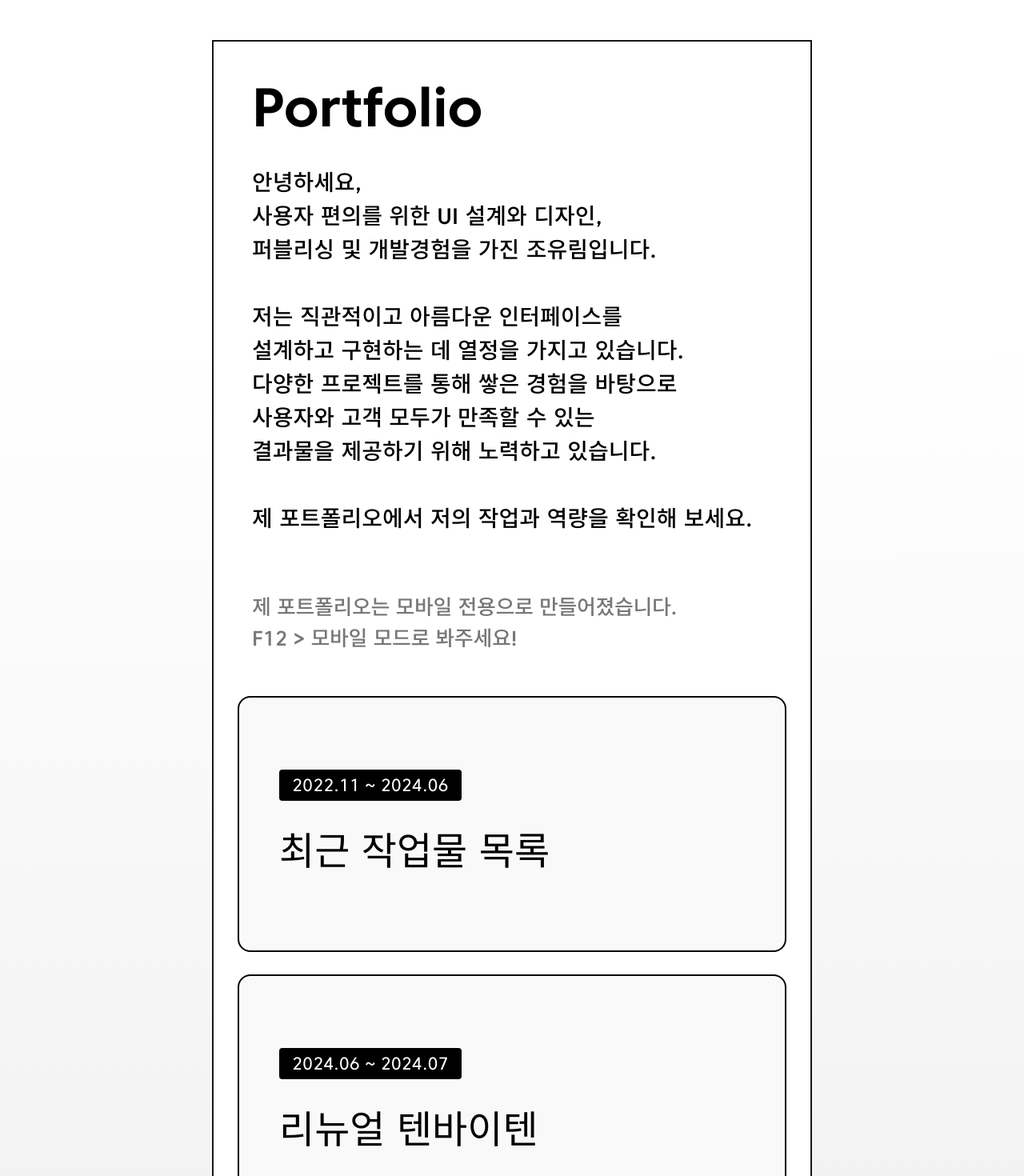
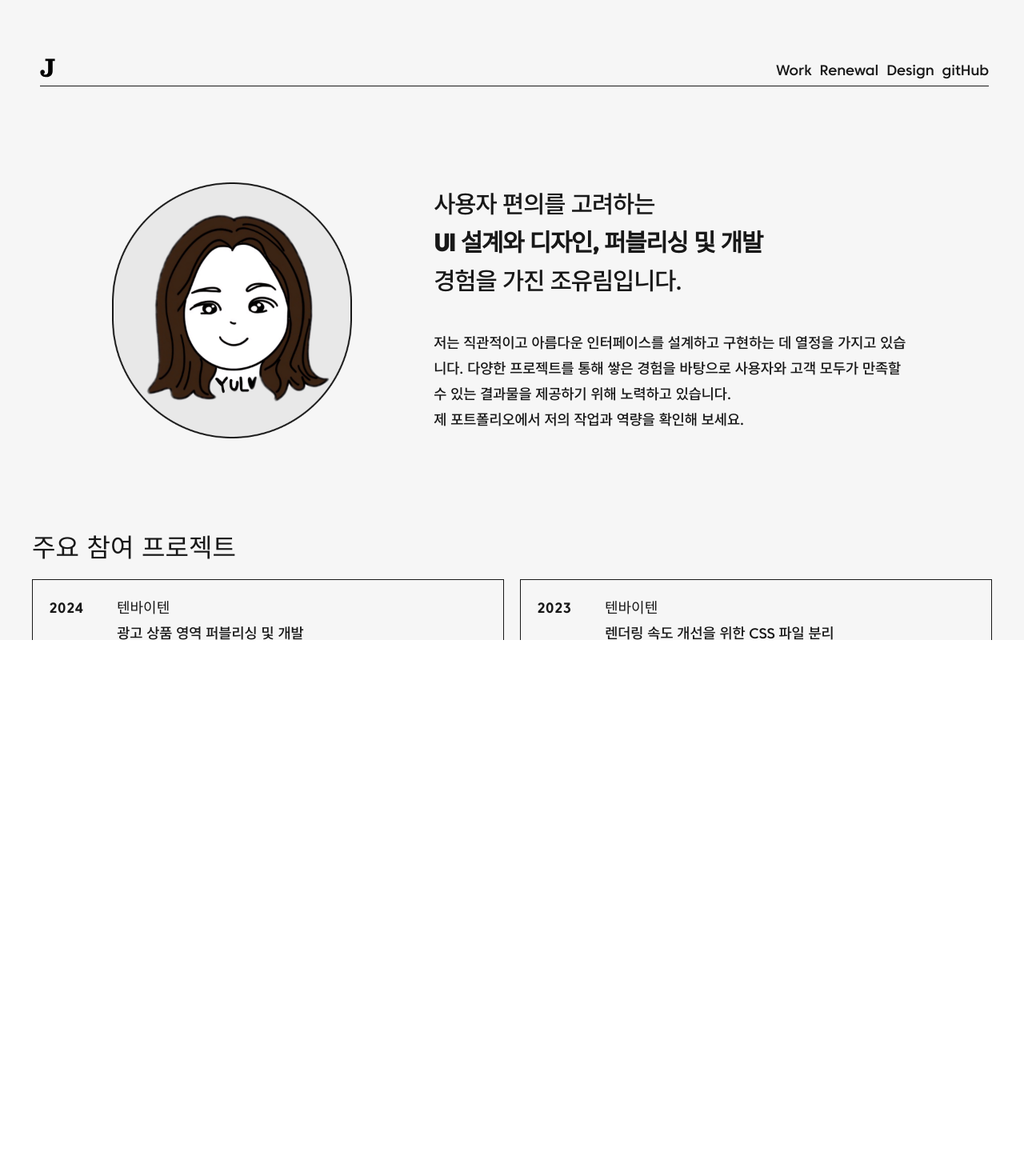
Before and after one commit to joyurim/warehouse, a Vue app: page / in a window 1280 px wide. Shown: the top 1470 px of the page at 80% size. After the commit the page ends 800 px from the top, so only its background shows below. Built offline with nearby package versions, Linux system fonts and the light colour scheme.

Commit message:
main layout 변경

```diff
--- a/src/App.vue
+++ b/src/App.vue
@@ -1,22 +1,30 @@
 <template>
-  <main :class="{'web': isWebLayout}" class="mainContainer">
     <router-view />
-  </main>
 </template>
 
 <script setup>
 import { ref, onMounted, onBeforeUnmount } from 'vue';
-const isWebLayout = ref(false);
+const isWebLayout = ref(window.innerWidth >= 750);
+
 const checkIfWeb = () => {
   isWebLayout.value = window.innerWidth >= 750;
+  const appDiv = document.getElementById('app');
+
+  if (isWebLayout.value) {
+    appDiv.classList.add('webLayout');
+  } else {
+    appDiv.classList.remove('webLayout');
+  }
 };
+
 onMounted(() => {
+  window.addEventListener('resize', checkIfWeb);
   checkIfWeb();
-  window.addEventListener('resize', checkIfWeb);
 });
 onBeforeUnmount(() => {
   window.removeEventListener('resize', checkIfWeb);
 });
+
 </script>
 
 <style lang="scss">
--- a/src/styles/common.scss
+++ b/src/styles/common.scss
@@ -149,21 +149,7 @@ input[type = 'text'] {
     overflow-x: hidden;
     width: 100%;
     height: 100%;
-    background: white;
-  }
-}
-.mainContainer {
-  min-width: 375px;
-  max-width: 750px;
-  width: 100%;
-  height: 100%;
-  background: linear-gradient(179.76deg, rgba(0, 0, 0, 0) 21.59%, rgba(162, 162, 162, 0.2) 99.79%), #FFFFFF;
-}
-
-.web {
-  &.mainContainer {
-    padding: 50px 0;
-    max-width: inherit;
+    background: #F6F6F6;
   }
 }
 
--- /dev/null
+++ b/src/styles/home/mainHome.scss
@@ -0,0 +1,182 @@
+
+.profile {
+  display: flex;
+  flex-direction: column;
+  height: 100svh;
+  overflow: hidden;
+  &__header {
+    display: flex;
+    align-items: end;
+    justify-content: space-between;
+    margin: pxToVw(18) pxToVw(16) 0;
+    border-bottom: 1px solid $grey80;
+    .logo {
+      display: flex;
+      flex-direction: column;
+      align-items: center;
+      justify-content: center;
+      width: pxToVw(17);
+      height: pxToVw(37);
+    }
+    .menu {
+      padding-bottom: pxToVw(5);
+      &__container {
+        display: flex;
+        align-items: center;
+        gap: 0 pxToVw(15);
+        a {
+          @include font(14, 20, $weight-500);
+          letter-spacing: -0.1px;
+        }
+      }
+    }
+  }
+  &__content {
+    flex: 1;
+    position: relative;
+    overflow-y: auto;
+    padding: pxToVw(190) pxToVw(28) pxToVw(92);
+  }
+  .profileIntro {
+    margin-bottom: pxToVw(50);
+    &__photo {
+      position: absolute;
+      top: pxToVw(40);
+      right: pxToVw(30);
+      width: pxToVw(134);
+      height: pxToVw(143);
+    }
+    &__text {
+      h2 {
+        margin-bottom: pxToVw(20);
+        @include font(22, 38, $weight-500);
+        letter-spacing: -0.05em;
+        > strong {
+          font-size: inherit;
+          font-family: $weight-700;
+        }
+      }
+      p {
+        font: pxToVw(14) / pxToVw(24) $weight-500;
+        letter-spacing: - pxToVw(0.5);
+      }
+    }
+  }
+  .history {
+    > h3 {
+      margin-bottom: pxToVw(24);
+      @include font(22, 28, $weight-700);
+    }
+    &__container {
+      display: flex;
+      flex-direction: column;
+      gap: pxToVw(36) 0;
+      dl {
+        display: flex;
+        align-items: flex-start;
+        dt {
+          width: pxToVw(34);
+          margin-right: pxToVw(34);
+          @include font(14, 24, $weight-700);
+          text-align: center;
+        }
+        dd{
+          flex: 1;
+          h4 {
+            @include font(14, 24, $weight-700);
+          }
+          p {
+            @include font(14, 20, $weight-500);
+            letter-spacing: - pxToVw(0.5);
+          }
+        }
+      }
+    }
+  }
+}
+.webLayout {
+  .profile {
+    max-width: 1200px;
+    margin: 0 auto;
+    &__header {
+      margin: 70px 4px 0 10px;
+      .logo {
+        width: 19px;
+        height: 37px;
+        padding-bottom: 7px;
+      }
+      .menu {
+        padding-bottom: 5px;
+        &__container {
+          gap: 0 10px;
+          a {
+            font: 18px / 26px $weight-500;
+            &:hover {
+              color: $ten;
+            }
+          }
+        }
+      }
+    }
+    &__content {
+      padding: 120px 0 94px;
+    }
+    .profileIntro  {
+      display: flex;
+      align-items: center;
+      justify-content: center;
+      margin-bottom: 120px;
+      &__photo {
+        position: inherit;
+        width: 300px;
+        height: 320px;
+        margin-right: 102px;
+      }
+      &__text {
+        h2 {
+          width: 411px;
+          margin-bottom: 36px;
+          font: 30px / 48px $weight-500;
+          > strong {
+            font-size: inherit;
+            font-family: $weight-700;
+          }
+        }
+        p {
+          width: 598px;
+          font: 18px / 32px $weight-500;
+          letter-spacing: -0.5px;
+        }
+      }
+    }
+    .history {
+      > h3 {
+        margin-bottom: 16px;
+        font: 32px / 1.25 $weight-700;
+      }
+      &__container {
+        display: grid;
+        grid-template-columns: repeat(2, 1fr);
+        gap: 20px;
+        dl {
+          padding: 20px;
+          border: 1px solid $grey80;
+          dt {
+            width: 40px;
+            margin-right: 45px;
+            font: 18px / 32px $weight-700;
+          }
+          dd{
+            h4 {
+              font: 18px / 32px $weight-700;
+            }
+            p {
+              font: 18px / 32px $weight-500;
+              letter-spacing: -0.5px;
+            }
+          }
+        }
+      }
+    }
+  }
+}
--- a/src/views/MainHome.vue
+++ b/src/views/MainHome.vue
@@ -1,41 +1,61 @@
 <template>
-  <div class="main-intro">
-    <div class="main-intro__text">
-      <h1>Portfolio</h1>
-      <p>
-        안녕하세요,<br/>
-        사용자 편의를 위한 UI 설계와 디자인,<br/>
-        퍼블리싱 및 개발경험을 가진 조유림입니다.<br/><br/>
-        저는 직관적이고 아름다운 인터페이스를<br/>
-        설계하고 구현하는 데 열정을 가지고 있습니다.<br/>
-        다양한 프로젝트를 통해 쌓은 경험을 바탕으로<br/>
-        사용자와 고객 모두가 만족할 수 있는<br/>
-        결과물을 제공하기 위해 노력하고 있습니다.<br/><br/>
-        제 포트폴리오에서 저의 작업과 역량을 확인해 보세요.
-      </p>
-      <p class="main-intro__text--noti">
-        제 포트폴리오는 모바일 전용으로 만들어졌습니다.<br/>
-        F12 > 모바일 모드로 봐주세요!
-      </p>
-    </div>
+  <main class="profile">
+    <header class="profile__header">
+      <h1>
+        <router-link to="/" class="logo">
+          <img src="@/assets/common/logo.svg" alt="홈으로 가기">
+        </router-link>
+      </h1>
       <nav class="menu">
         <ul class="menu__container">
           <li v-for="nav in menuList" :key="nav.name">
             <template v-if="nav.type === 'inPage'">
               <router-link :to="nav.link">
-              <div v-if="nav.date" class="date">{{nav.date}}</div>
-              <div class="title">{{nav.name}}</div>
+                {{nav.name}}
               </router-link>
             </template>
             <template v-if="nav.type === 'outPage'">
               <a :href="nav.link" target="_blank">
-              <div class="title">{{nav.name}}</div>
+                {{nav.name}}
               </a>
             </template>
           </li>
         </ul>
       </nav>
+    </header>
+    <section class="profile__content">
+      <div class="profileIntro">
+        <figure class="profileIntro__photo">
+          <img src="@/assets/common/profile-me.png" alt="프로필 사진">
+        </figure>
+        <div class="profileIntro__text">
+          <h2>
+            사용자 편의를 고려하는<br/>
+            <strong>UI 설계와 디자인, 퍼블리싱 및 개발</strong><br/>
+            경험을 가진 조유림입니다.
+          </h2>
+          <p>
+            저는 직관적이고 아름다운 인터페이스를 설계하고 구현하는 데 열정을 가지고 있습니다.
+            다양한 프로젝트를 통해 쌓은 경험을 바탕으로 사용자와 고객 모두가 만족할 수 있는
+            결과물을 제공하기 위해 노력하고 있습니다.<br/>
+            제 포트폴리오에서 저의 작업과 역량을 확인해 보세요.
+          </p>
         </div>
+      </div>
+      <div class="history">
+        <h3>주요 참여 프로젝트</h3>
+        <div class="history__container">
+          <dl v-for="(history, index) in historyList" :key="`historyIdx-`+index">
+            <dt>{{ history.year }}</dt>
+            <dd>
+              <h4>{{ history.company }}</h4>
+              <p v-html="history.project" />
+            </dd>
+          </dl>
+        </div>
+      </div>
+    </section>
+  </main>
 </template>
 
 <script >
@@ -46,29 +66,35 @@ export default defineComponent({
     return {
       menuList: [
         {
-          date: '2022.11 ~ 2024.06',
-          name: '최근 작업물 목록',
+          name: 'Work',
           link: '/work',
           type: 'inPage'
         },
         {
-          date: '2024.06 ~ 2024.07',
-          name: '리뉴얼 텐바이텐',
+          name: 'Renewal',
           link: '/10x10',
           type: 'inPage'
         },
         {
-          date: '',
-          name: '디자인',
+          name: 'Design',
           link: '/web-design',
           type: 'inPage'
         },
         {
-          date: '',
           name: 'gitHub',
           link: 'https://github.com/joyurim/warehouse',
           type: 'outPage'
         },
+      ],
+      historyList: [
+        { year: '2024', company: '텐바이텐', project: '광고 상품 영역 퍼블리싱 및 개발<br/>광고 상품 연결 추천 퍼블리싱 및 개발<br/>Admin 광고 예산 설정 퍼블리싱 및 개발' },
+        { year: '2023', company: '텐바이텐', project: '렌더링 속도 개선을 위한 CSS 파일 분리<br/>페이지별 UI/UX 디자인 고도화<br/>react, style component 기반 사이트 리뉴얼 정기 이벤트 작업' },
+        { year: '2022', company: '애버커스', project: 'LG U+ 데이터레이크 구축 - 가명처리<br/>LG AI 스마트 레이더 지원<br/>LG AI Engine Gateway<br/>LG U+ 로봇 관제/관리 플랫폼 고도화' },
+        { year: '2021', company: '애버커스', project: 'LG U+ 데이터레이크 구축 - 분석과제<br/>LG U+ O2O 매장 마이크로 사이트 모바일<br/>서울특별시 스마트 컨트렉트 플랫폼 - 관리자<br/>Abacus CallFlow 고도화<br/>LG AI 스마트 레이더 지원<br/>LG U+ 로봇 관제/관리 시스템 구축<br/>LG U+ 데이터마켓 플레이스 고도화' },
+        { year: '2020', company: '애버커스', project: 'LG CNS Homin 플랫폼 구축<br/>LG U+ O2O 매장 마이크로 사이트 구축<br/>LG U+ 콘텐츠 관리 효율화 프로젝트<br/>Abacus Dev Tools 사이트 구축<br/>LG U+ 데이터마켓 플레이스 구축' },
+        { year: '2019', company: '애버커스', project: '금호 석유 화학 HR 사이트 고도화<br/>LG 화학 외국환 신고관리 시스템 구축<br/>현대중공업 UI Framework' },
+        { year: '2015 ~ 2018', company: '테스트굿', project: '홈페이지 고도화 디자인 및 퍼블리싱<br/>운영업무 전반 및 정기 이벤트<br/>아로니아 오리지날 브랜드 사이트 기획 및 디자인, 퍼블리싱<br/>청라 지역포털 모바일 디자인 및 퍼블리싱<br/>캄보디아 리워드어플 메인 디자인 및 퍼블리싱<br/>캄보디아 개발자 대상 기본 퍼블리싱 교육' },
+        { year: '2011 ~ 2015', company: '투두쇼핑', project: '투두쇼핑 정기 이벤트 디자인<br/>온라인 미용 아카데미 강의 페이지 디자인'}
       ]
     }
   },
@@ -76,128 +102,5 @@ export default defineComponent({
 </script>
 
 <style scoped lang="scss">
-.main-intro {
-  &__text {
-    padding: pxToVw(45) pxToVw(24);
-    > h1 {
-      margin-bottom: pxToVw(16);
-      color: black;
-      font: pxToVw(34) / normal $weight-700;
-    }
-    > p {
-      color: black;
-      font: pxToVw(14) / 1.5 $weight-400;
-    }
-    > p.main-intro__text--noti {
-      margin-top: pxToVw(35);
-      color: #777;
-      font-size: pxToVw(13);
-      letter-spacing: -.4px;
-    }
-  }
-  .menu {
-    padding-bottom: pxToVw(90);
-    box-sizing: border-box;
-    &__container {
-      width: pxToVw(343);
-      margin: 0 auto;
-      > li {
-        width: 100%;
-        height: pxToVw(160);
-        margin-bottom: pxToVw(14);
-        border: pxToVw(2) solid black;
-        box-sizing: border-box;
-        border-radius: pxToVw(8);
-        background: #F9F9F9;
-        > a {
-          display: flex;
-          flex-direction: column;
-          justify-content: center;
-          width: 100%;
-          height: 100%;
-          padding: 0 pxToVw(25);
-          box-sizing: border-box;
-          .date {
-            width: fit-content;
-            padding: pxToVw(4) pxToVw(8) pxToVw(2);
-            margin-bottom: pxToVw(12);
-            background: black;
-            border-radius: pxToVw(2);
-            color: white;
-            font: pxToVw(11) / normal $weight-400;
-          }
-          .title {
-            color: black;
-            font: pxToVw(24) / normal $weight-700;
-          }
-        }
-        &:nth-of-type(3),
-        &:nth-of-type(4) {
-          display: inline-block;
-          width: pxToVw(165);
-          margin-bottom: 0;
-          > a {
-            align-items: center;
-          }
-        }
-        &:nth-of-type(3){
-          margin-right: pxToVw(13);
-        }
-      }
-    }
-  }
-}
-.web {
-  .main-intro {
-    width: 750px;
-    margin: 0 auto;
-    background: white;
-    border: 2px solid;
-    &__text {
-      padding: 50px 48px;
-      > h1 {
-        margin-bottom: 32px;
-        font: 68px / 76px $weight-700;
-      }
-      > p {
-        font: 28px / 1.5 $weight-500;
-      }
-      p.main-intro__text--noti {
-        margin-top: 70px;
-        font-size: 26px;
-      }
-    }
-  }
-  .menu {
-    padding-bottom: 60px;
-    &__container {
-      width: 686px;
-      > li {
-        height: 320px;
-        margin-bottom: 28px;
-        border: 2px solid black;
-        border-radius: 16px;
-        > a {
-          padding: 0 50px;
-          .date {
-            padding: 8px 16px 4px;
-            margin-bottom: 24px;
-            border-radius: 4px;
-            font-size: 22px;
-          }
-          .title {
-            font-size: 48px;
-          }
-        }
-        &:nth-of-type(3),
-        &:nth-of-type(4) {
-          width: 330px;
-        }
-        &:nth-of-type(3){
-          margin-right: 26px;
-        }
-      }
-    }
-  }
-}
+@import "@/styles/home/mainHome.scss";
 </style>
```
Also changed, not shown: src/components/common/BaseModal.vue (+10 -1 lines), src/assets/common/logo.svg (added), src/assets/common/profile-me.png (added). Lines whose indentation alone changed are shown as unchanged.
